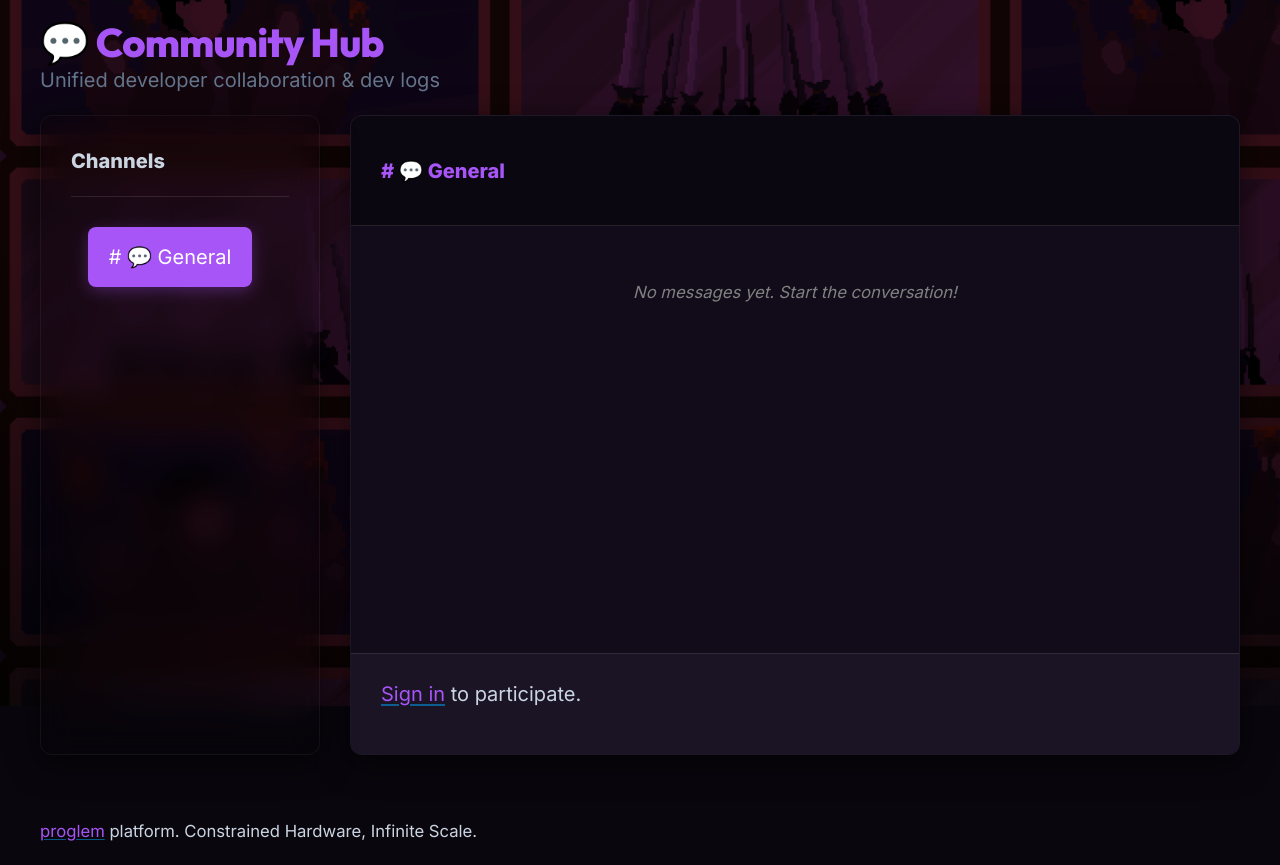
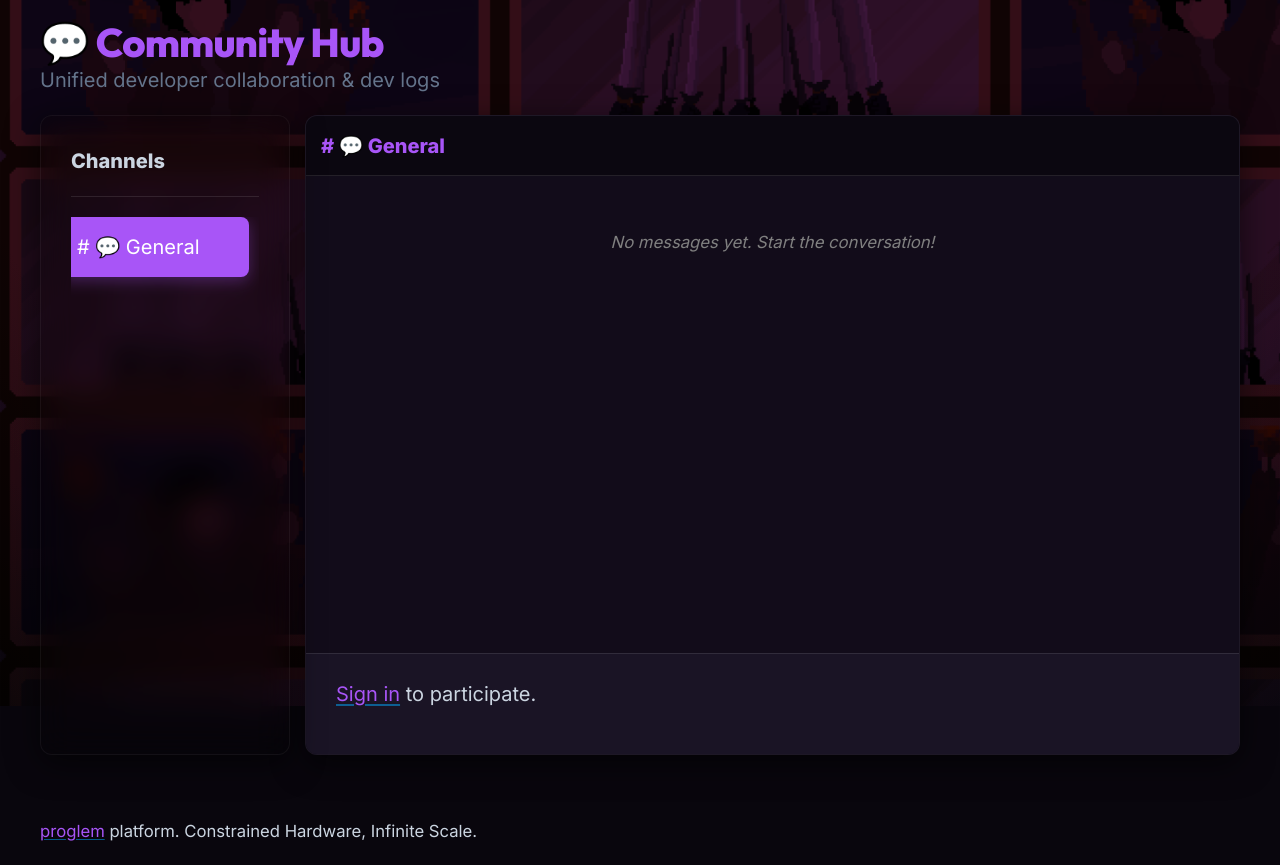
Before and after one commit to berkantxaydin/berkant.app, a Flask app: page /chat in a window 1280 px wide. Shown: the part 94-959 px from the top of the page. Run offline with Flask 3, Linux system fonts and the light colour scheme; data comes from the database, SQL or seed files in the repository; data that the repository does not hold is empty; some libraries are stand-ins or nearby versions.

Commit message:
Tighten chat UI and sanitize room data to fix layout spacing issues

```diff
--- a/app/repositories/chat_repository.py
+++ b/app/repositories/chat_repository.py
@@ -17,7 +17,16 @@
         else:
             query = "SELECT * FROM Chat_Rooms WHERE is_enabled = 1 ORDER BY id ASC"
         rows = self.execute(query)
-        return [dict(row) for row in rows]
+        rooms = []
+        for row in rows:
+            r = dict(row)
+            if 'name' in r and r['name']:
+                r['name'] = r['name'].strip()
+            # Ensure description exists for template safety
+            if 'description' not in r or r['description'] is None:
+                r['description'] = ""
+            rooms.append(r)
+        return rooms
 
     def get_room_by_id(self, room_id: int) -> Optional[sqlite3.Row]:
         return self.execute_one("SELECT * FROM Chat_Rooms WHERE id = ?", (room_id,))
--- /dev/null
+++ b/scratch/check_names.py
@@ -0,0 +1,6 @@
+import sqlite3
+conn = sqlite3.connect('db/proglem.db')
+conn.row_factory = sqlite3.Row
+for r in conn.execute('SELECT name FROM Chat_Rooms'):
+    print(repr(r['name']).encode('utf-8'))
+conn.close()
--- a/templates/chat.html
+++ b/templates/chat.html
@@ -240,8 +240,8 @@
   }
 
   :root {
-    --chat-sidebar-width: 280px;
-    --chat-header-height: 110px;
+    --chat-header-height: 60px;
+    --chat-sidebar-width: 250px;
     /* Default desktop size */
   }
 
@@ -249,8 +249,8 @@
   .chat-layout {
     display: grid;
     grid-template-columns: var(--chat-sidebar-width) 1fr;
-    gap: 1.5rem;
-    margin-top: 1rem;
+    gap: 0.75rem;
+    margin-top: 0.5rem;
     height: calc(100dvh - 160px);
     min-height: 500px;
   }
@@ -298,11 +298,11 @@
 
   .channel-btn {
     display: flex;
-    justify-content: space-between;
     align-items: center;
     width: 100%;
+    margin: 0;
+    padding: 0.5rem 0.75rem;
     box-sizing: border-box;
-    padding: 0.6rem 1rem;
     background: rgba(255, 255, 255, 0.03);
     border: 1px solid transparent;
     border-radius: 8px;
@@ -315,6 +315,13 @@
 
   .channel-btn:hover {
     background: rgba(255, 255, 255, 0.08);
+  }
+
+  .channel-item {
+    display: block;
+    width: 100%;
+    margin: 0;
+    padding: 0;
   }
 
   .channel-btn.active {
@@ -379,6 +386,7 @@
     flex: 0 0 var(--chat-header-height) !important;
     width: var(--chat-header-height) !important;
     height: var(--chat-header-height) !important;
+    font-size: 1.5rem;
     background: rgba(255, 255, 255, 0.08) !important;
     border: none !important;
     border-right: 1px solid rgba(255, 255, 255, 0.1) !important;
@@ -399,8 +407,8 @@
     height: 100%;
     flex: 1;
     min-width: 0;
-    padding-left: 1.5rem;
-    padding-right: 1.5rem;
+    padding-left: 0.75rem;
+    padding-right: 0.75rem;
   }
 
   .truncate-text {
```
Also changed, not shown: scratch/test_render.py (added, +9 -0 lines).
